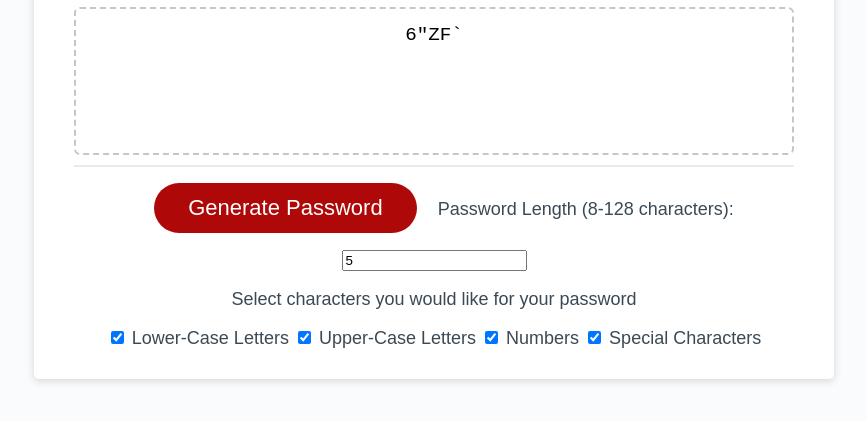
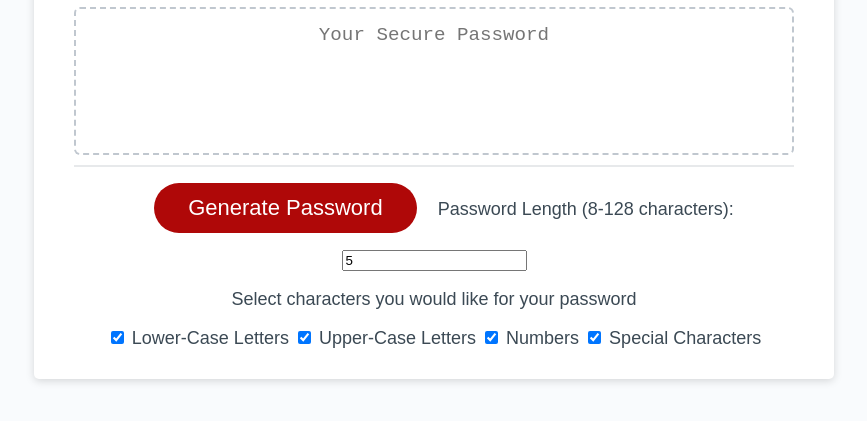
Before and after one commit to ricjm008/password_generator_A03, a plain HTML site: page index.html in a window 1280 px wide. Both pictures are taken after typing "5" into the empty fields and a click on the button "Generate Password". Shown: the part 241-662 px from the top of the page, without its empty margins (206-1073 px from the left). Drawn offline with Linux system fonts and the light colour scheme.

Commit message:
final changes

```diff
--- a/script.js
+++ b/script.js
@@ -1,34 +1,33 @@
 // Assignment Code
 var generateBtn = document.querySelector("#generate");
 
-var hasLowerCaseLetters = document.getElementById("lcchar").checked;
-var hasUpperCaseLetters = document.getElementById("ucchar").checked;
-var hasNumbers = document.getElementById("nchar").checked;
-var hasSpecialCharacters = document.getElementById("spchar").checked;
-let characters = "";
+
 
 // Write password to the #password input
 function writePassword() {
-
+  //Boolean if check box is checked or not
+  var hasLowerCaseLetters = document.getElementById("lcchar").checked;
+  var hasUpperCaseLetters = document.getElementById("ucchar").checked;
+  var hasNumbers = document.getElementById("nchar").checked;
+  var hasSpecialCharacters = document.getElementById("spchar").checked;
+//strings containing possible characters
   var lowerCaseLetters = "abcdefghijklmnopqrstuvwxyz";
   var upperCaseLetters = "ABCDEFGHIJKLMNOPQRSTUVWXYZ";
   var numbers = "0123456789";
   var specialCharacters = " !\"#$%&'()*+,-./:;<=>?@[\\]^_`{|}~";
   let passwordLength = 0;
-
+  let characters = "";
   passwordLength = document.getElementById("pwleng").value;
-    console.log(passwordLength)
+    //limits password length
   if (passwordLength < 8 || passwordLength > 128) {
       window.alert("Password length must be 8-128 characters in length")
+      return;
   }
-  console.log(hasLowerCaseLetters);
-  console.log(hasUpperCaseLetters);
-  console.log(hasNumbers);
-  console.log(hasSpecialCharacters);
-  console.log(lowerCaseLetters[15])
+  //ends if none are selected
   if (!hasLowerCaseLetters && !hasNumbers && !hasSpecialCharacters && !hasUpperCaseLetters) {
     return;
   }
+  //adds possible characters
   if (hasLowerCaseLetters) {
     characters += lowerCaseLetters
   } if (hasUpperCaseLetters) {
@@ -38,8 +37,8 @@ function writePassword() {
   } if (hasSpecialCharacters) {
     characters += specialCharacters
   }
-  console.log(characters);
 
+//function with for loop generating password
  generatePassword = function () {
     var charSetLength = characters.length;
     var password = "";
@@ -54,7 +53,7 @@ password = generatePassword();
 
   passwordText.value = password;
 
-// TODO: add ifs for passwordLength, lowerCaseLetters, upperCaseLetters, numbers, specialCharacters
+
 }
 
 // Add event listener to generate button
```
Also changed, not shown: index.html (+1 -0 lines).
